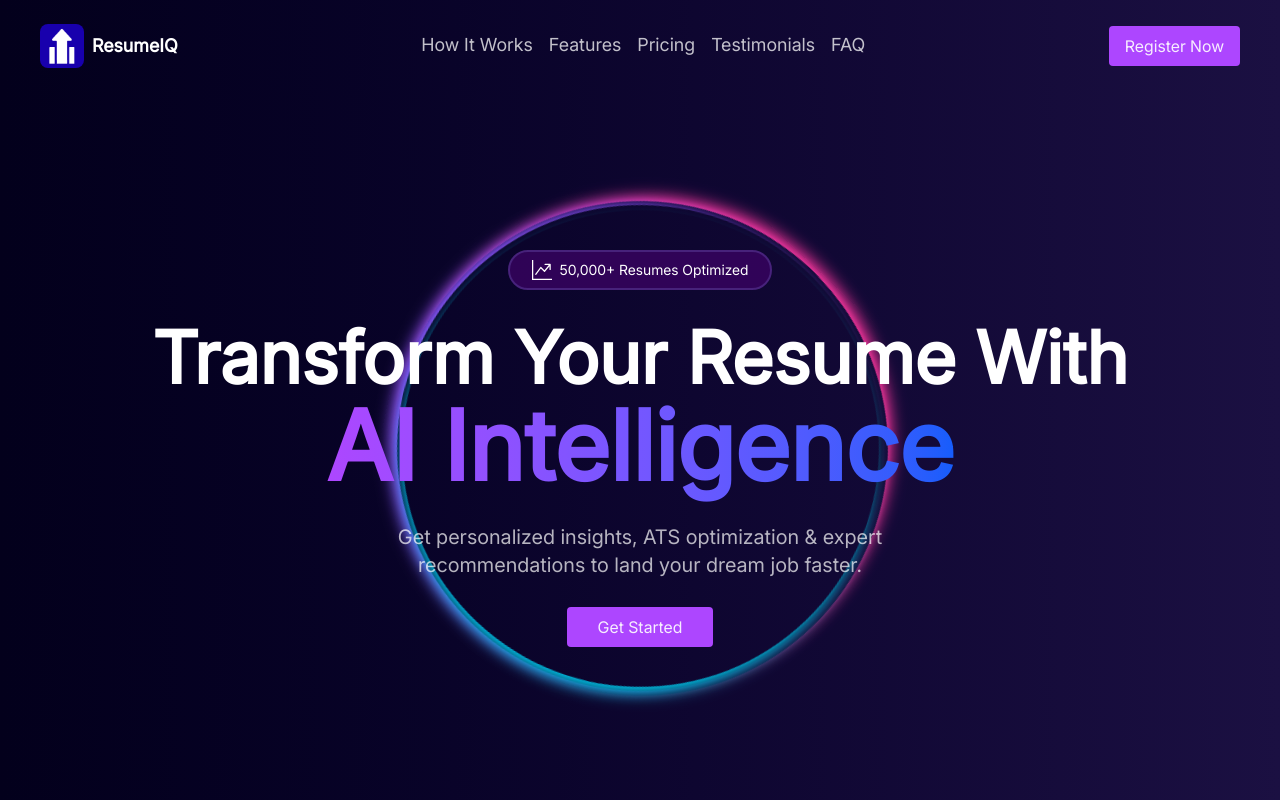
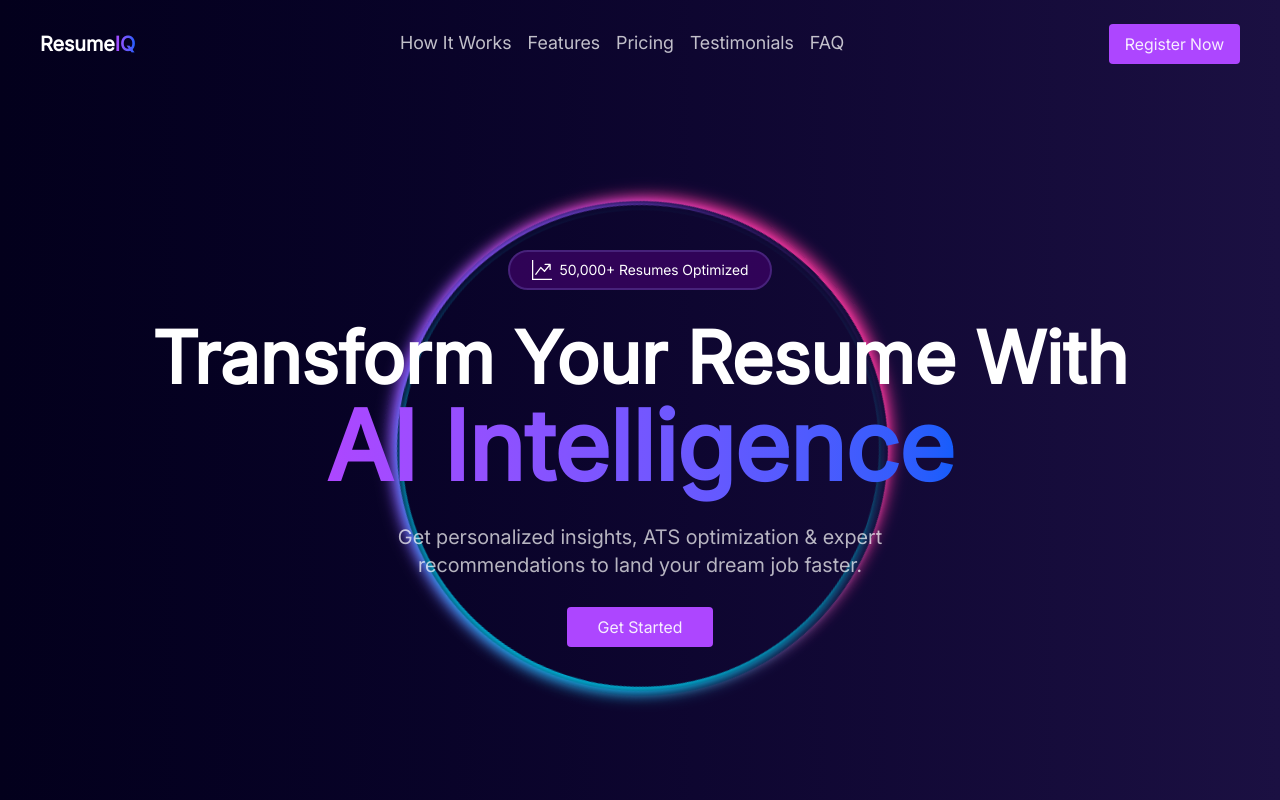
Before and after one commit to jega1312/resumeiq, a React (Vite) app: page / in a window 1280 px wide. Shown: the top 800 px of the page. Built offline with nearby package versions, Linux system fonts and the light colour scheme.

Commit message:
Existing Sections Fine-Tunning

```diff
--- a/src/App.jsx
+++ b/src/App.jsx
@@ -3,6 +3,7 @@ import Hero from "./assets/components/Hero";
 import HowItWorks from "./assets/components/HowItWorks";
 import Features from "./assets/components/Features";
 import Pricing from "./assets/components/Pricing";
+import Testimonials from "./assets/components/Testimonials";
 
 function App() {
   return (
@@ -12,6 +13,7 @@ function App() {
       <HowItWorks />
       <Features />
       <Pricing />
+      <Testimonials />
     </div>
   );
 }
--- a/src/assets/components/Features.jsx
+++ b/src/assets/components/Features.jsx
@@ -46,10 +46,13 @@ const features = [
 
 function Features() {
   return (
-    <section className="bg-linear-to-r from-[#03001C] to-[#1b1042] pt-32 flex flex-col gap-14" id="features">
+    <section
+      className="bg-linear-to-r from-[#03001C] to-[#1b1042] pt-32 flex flex-col gap-14"
+      id="features"
+    >
       {/* Section Heading */}
       <div className="flex flex-col justify-center items-center gap-5">
-        <h2 className="text-3xl md:text-4xl lg:text-5xl font-inter text-white font-bold">
+        <h2 className="text-3xl md:text-4xl lg:text-5xl  font-inter text-white font-bold">
           Features
         </h2>
         <p className="text-base md:text-lg font-inter text-center text-white/50 w-[90%] sm:w-full">
@@ -62,7 +65,7 @@ function Features() {
         {features.map((feature) => (
           <div
             key={feature.id}
-            className="relative flex flex-col gap-5 p-10 bg-slate-950 mx-auto rounded-3xl border border-purple-500 hover:border-white w-full hover:bg-purple-950/20 transition duration-300 ease-in-out group hover:-translate-y-3"
+            className="relative flex flex-col gap-5 p-10 bg-slate-950 mx-auto rounded-3xl border border-purple-500 hover:border-white w-full hover:bg-purple-950/20 transition duration-300 ease-in-out group hover:-translate-y-3 shadow-2xl"
           >
             {/* Icon Box */}
             <div className="p-3 w-fit bg-purple-500 border border-transparent group-hover:border-white rounded-xl group-hover:scale-110 transition duration-300 ease-in-out">
--- a/src/assets/components/HowItWorks.jsx
+++ b/src/assets/components/HowItWorks.jsx
@@ -28,10 +28,13 @@ const processes = [
 
 function HowItWorks() {
   return (
-    <section className="bg-linear-to-r from-[#03001C] to-[#1b1042] pt-32 flex flex-col gap-14" id="howitworks">
+    <section
+      className="bg-linear-to-r from-[#03001C] to-[#1b1042] pt-32 flex flex-col gap-14"
+      id="howitworks"
+    >
       {/* Section Heading */}
       <div className="flex flex-col justify-center items-center gap-5">
-        <h2 className="text-3xl md:text-4xl lg:text-5xl font-inter text-white font-bold">
+        <h2 className="text-3xl md:text-4xl lg:text-5xl  font-inter text-white font-bold">
           How It Works
         </h2>
         <p className="text-base md:text-lg font-inter text-center text-white/50 w-[90%] sm:w-full">
@@ -44,7 +47,7 @@ function HowItWorks() {
         {processes.map((process) => (
           <div
             key={process.id}
-            className="relative flex flex-col gap-5 p-10 bg-slate-950 mx-auto rounded-3xl border border-purple-500 hover:border-white w-full hover:bg-purple-950/20 transition duration-300 ease-in-out group"
+            className="relative flex flex-col gap-5 p-10 bg-slate-950 mx-auto rounded-3xl border border-purple-500 hover:border-white w-full hover:bg-purple-950/20 transition duration-300 ease-in-out group shadow-2xl"
           >
             {/* Numbering */}
             <div className="absolute right-6 top-5 text-7xl font-inter text-white/10 font-bold">
--- a/src/assets/components/Navbar.jsx
+++ b/src/assets/components/Navbar.jsx
@@ -38,18 +38,21 @@ function Navbar() {
 
   return (
     <nav
-      className={`fixed w-full top-0 flex justify-between flex-wrap items-center py-6 px-8 lg:px-10 bg-linear-to-r from-[#03001C] to-[#1b1042] z-50 border-b border-transparent transition duration-300 ease-in-out ${scrolled ? "border-b-purple-500/20" : ""} `}
+      className={`fixed w-full top-0 flex justify-between flex-wrap items-center py-6 px-8 lg:px-10  z-50 border-b border-transparent transition duration-300 ease-in-out ${scrolled ? "border-b-purple-500/10 bg-[#03001C]/20 backdrop-blur-md" : "bg-linear-to-r from-[#03001C] to-[#1b1042]"} `}
     >
       {/* Logo Container */}
       <a className="flex gap-2 items-center hover:cursor-pointer" href="#hero">
-        <img
+        {/* <img
           src="/images/logo.png"
           alt="Logo Image"
-          className="size-10 md:size-11 rounded-lg border-black"
-        />
-        <span className="text-base md:text-lg font-bold font-inter text-white transition duration-300 ease-in-out">
-          ResumeIQ
-        </span>
+          className="size-10 md:size-11"
+        /> */}
+        <h1 className="text-base md:text-xl font-bold font-inter text-white w-full">
+          Resume
+          <span className="bg-linear-to-r from-purple-500 to-blue-600 bg-clip-text text-transparent">
+            IQ
+          </span>
+        </h1>
       </a>
 
       {/* Hamburger Menu */}
--- a/src/assets/components/Pricing.jsx
+++ b/src/assets/components/Pricing.jsx
@@ -49,7 +49,7 @@ function Pricing() {
       className="bg-linear-to-r from-[#03001C] to-[#1b1042] pt-32 flex flex-col gap-14"
     >
       <div className="flex flex-col justify-center items-center gap-5">
-        <h2 className="text-3xl md:text-4xl lg:text-5xl font-inter text-white font-bold">
+        <h2 className="text-3xl md:text-4xl lg:text-5xl  font-inter text-white font-bold">
           Pricing
         </h2>
         <p className="text-base md:text-lg font-inter text-center text-white/50 w-[90%] sm:w-full">
@@ -62,7 +62,7 @@ function Pricing() {
         {plans.map((plan) => (
           <div
             key={plan.id}
-            className="relative flex flex-col justify-between items-center gap-10 p-10 bg-slate-950 mx-auto rounded-3xl border border-purple-500 hover:border-white w-full hover:bg-purple-950/20 transition duration-300 ease-in-out group shadows-2xl hover:scale-105"
+            className="relative flex flex-col justify-between items-center gap-10 p-10 bg-slate-950 mx-auto rounded-3xl border border-purple-500 hover:border-white w-full hover:bg-purple-950/20 transition duration-300 ease-in-out group shadow-2xl hover:scale-105"
           >
             <div className="flex flex-col items-center gap-10">
               <div className="flex flex-col items-center justify-center gap-5">
@@ -73,9 +73,9 @@ function Pricing() {
                   className="h-20 w-auto"
                 />
                 {/* Plan Title */}
-                <h1 className="text-white font-inter font-bold text-xl">
+                <h3 className="text-white font-inter font-bold text-xl">
                   {plan.name}
-                </h1>
+                </h3>
               </div>
               {/* Plan Benefits */}
               <ul className="flex flex-col gap-5 items-start justify-center">
--- /dev/null
+++ b/src/assets/components/Testimonials.jsx
@@ -0,0 +1,19 @@
+function Testimonials() {
+  return (
+    <section
+      id="testimonials"
+      className="bg-linear-to-r from-[#03001C] to-[#1b1042] pt-32 flex flex-col gap-14"
+    >
+      <div className="flex flex-col justify-center items-center gap-5">
+        <h2 className="text-3xl md:text-4xl lg:text-5xl  font-inter text-white font-bold">
+          Testimonials
+        </h2>
+        <p className="text-base md:text-lg font-inter text-center text-white/50 w-[90%] sm:w-full">
+          Thousands of careers transformed and counting
+        </p>
+      </div>
+    </section>
+  );
+}
+
+export default Testimonials;
```
Also changed, not shown: public/images/logo.png (deleted).
